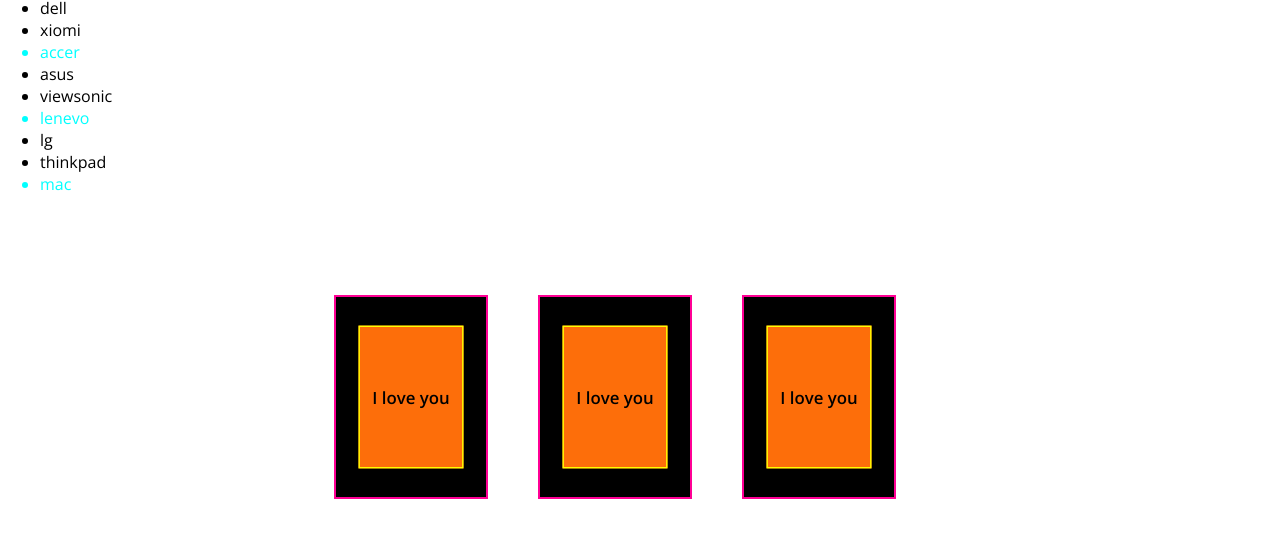
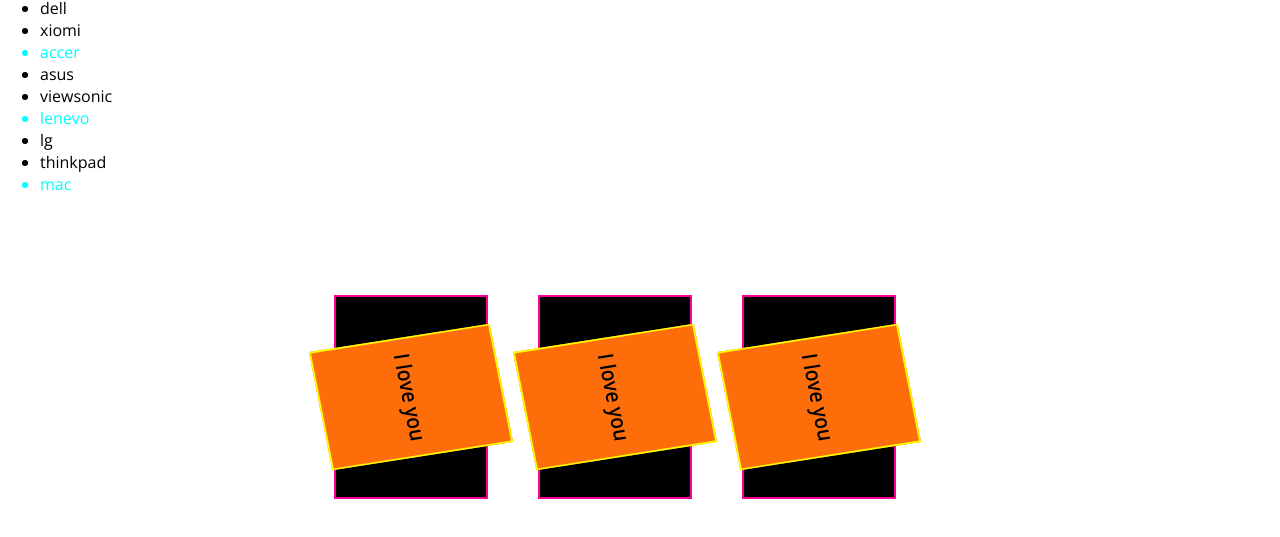
Before and after one commit to hasibulhasan372/developer-hasib, a plain HTML site: page index.html in a window 1280 px wide. Shown: the part 137-674 px from the top of the page. Drawn offline with nearby package versions, Linux system fonts and the light colour scheme.

Commit message:
scale rotate translate

```diff
--- a/style/style.css
+++ b/style/style.css
@@ -102,7 +102,7 @@
 }
 .element{
     background: #FD6E0A;
-    transform: scale(.70);
+    transform: scale(.9, .8) rotate(-280deg) ;
     border: 2px solid yellow;
 
 }
```
